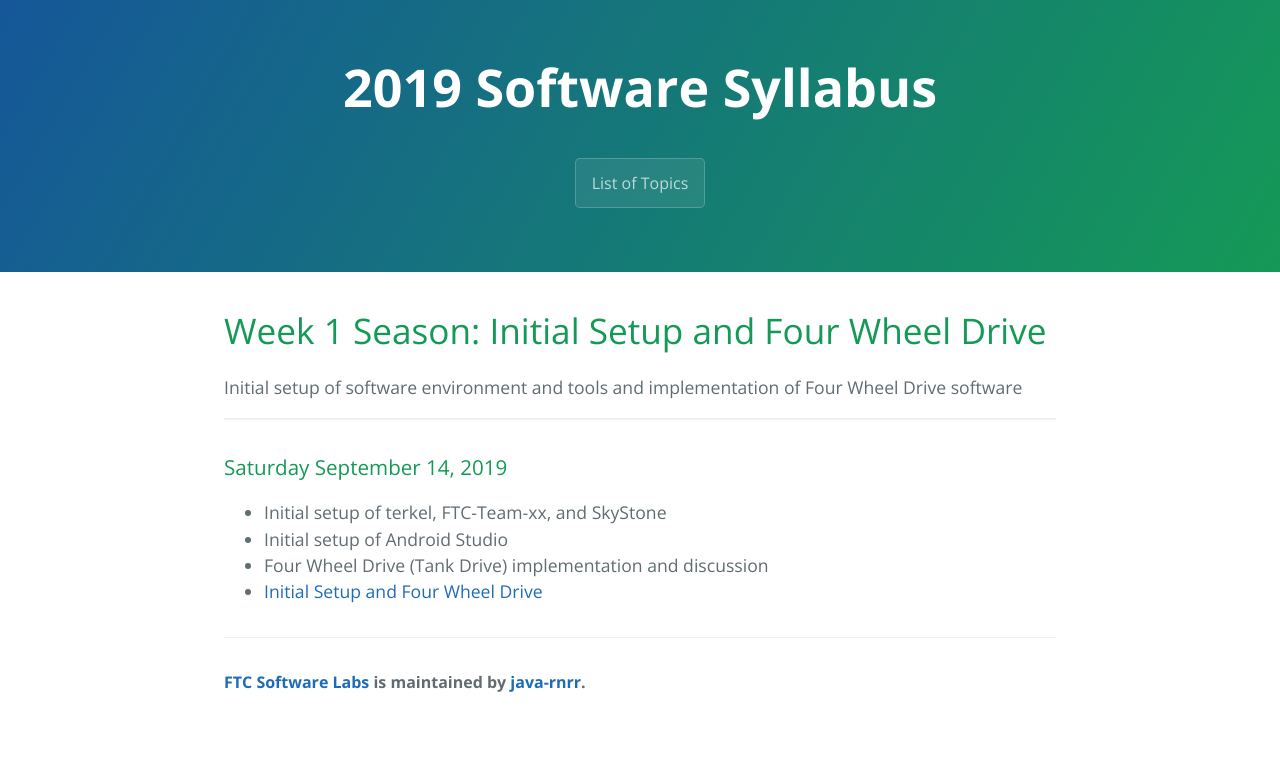
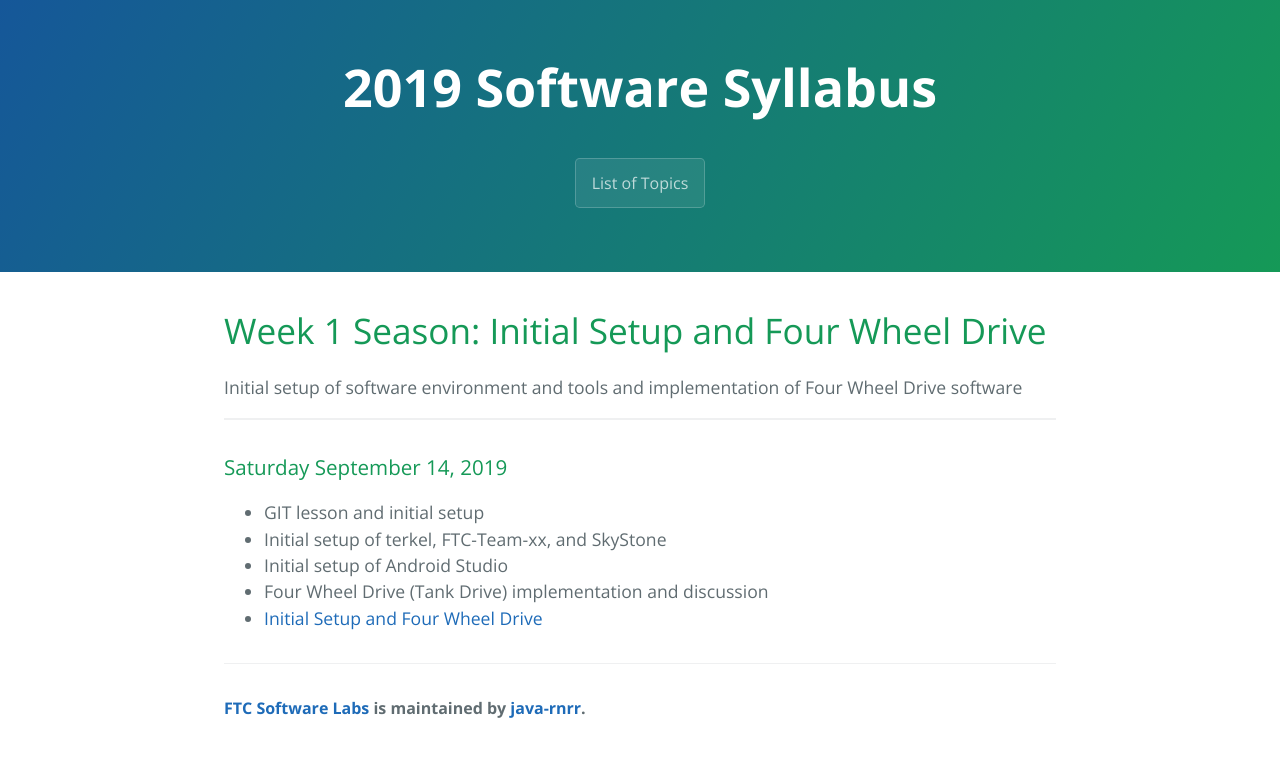
Before and after one commit to java-rnrr/getting-started, a Jekyll site: the page built from _posts/2019-05-28-sw1-four-wheel-drive.md, in a window 1280 px wide. Shown: the top 757 px of the page. Built offline with Jekyll 4.4.1, drawn with Linux system fonts in a browser that asks for light colours; the repository's description, which GitHub fills in, is left out.

Commit message:
Add placeholder for jezmin's GIT notes

```diff
--- a/_posts/2019-05-28-sw1-four-wheel-drive.md
+++ b/_posts/2019-05-28-sw1-four-wheel-drive.md
@@ -6,6 +6,7 @@ description: Initial setup of software environment and tools and implementation
 
 
 ### Saturday September 14, 2019
+* GIT lesson and initial setup
 * Initial setup of terkel, FTC-Team-xx, and SkyStone
 * Initial setup of Android Studio
 * Four Wheel Drive (Tank Drive) implementation and discussion
```
